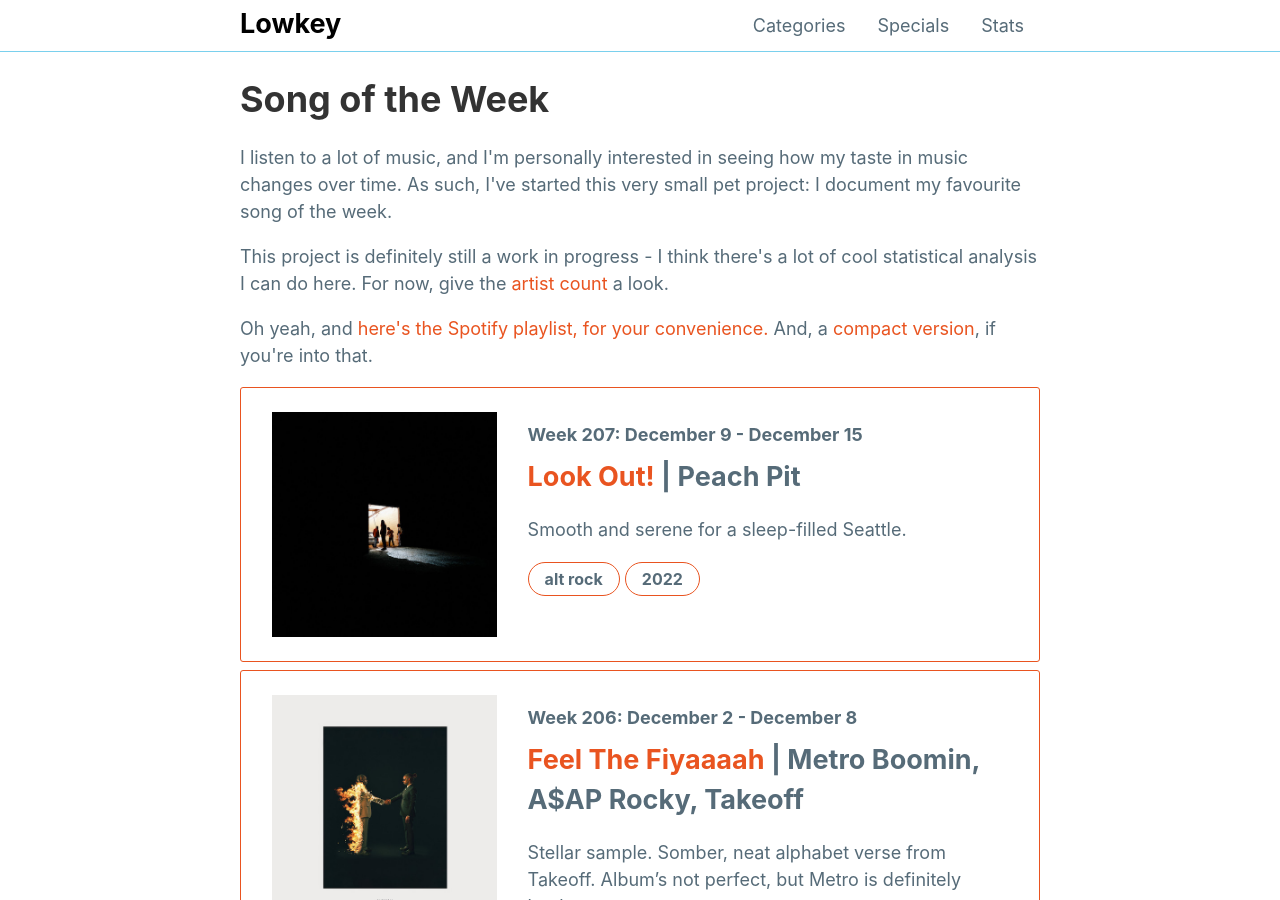
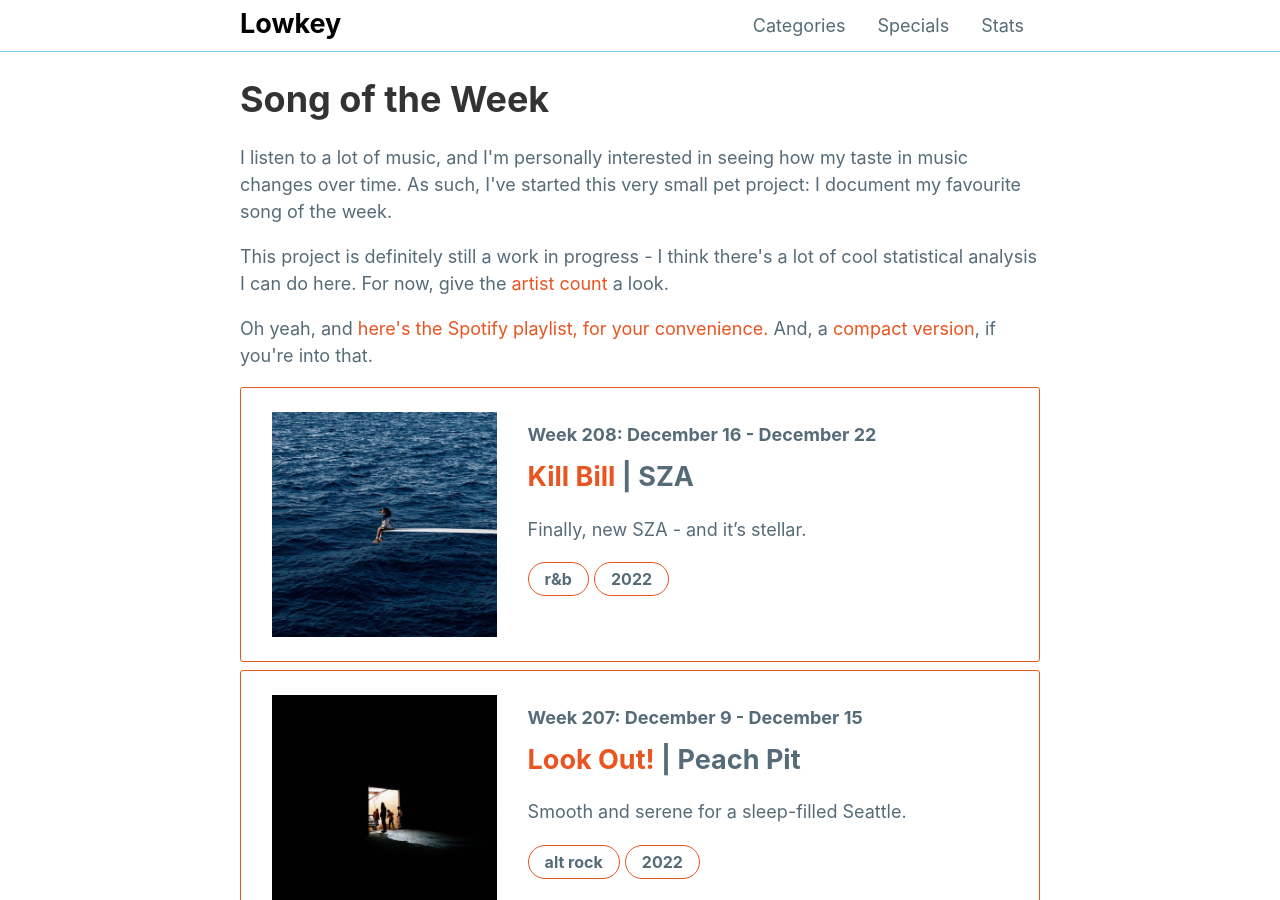
Before and after one commit to mattxwang/lowkey, a Jekyll site: the page built from stats/song-of-the-week.html, in a window 1280 px wide and 900 px high. Built offline with Jekyll 4.4.1, drawn with Linux system fonts in a browser that asks for light colours; comment, search, counter and statistics services are not loaded.

Commit message:
kill bill

```diff
--- a/_data/sotw.yml
+++ b/_data/sotw.yml
@@ -2343,3 +2343,13 @@ week207:
   genre: "alt rock"
   year: 2022
   blurb: Smooth and serene for a sleep-filled Seattle.
+week208:
+  week: "Week 208: December 16 - December 22"
+  title: "Kill Bill"
+  artists:
+  - "SZA"
+  album: "SOS"
+  album_art: "sos.jpg"
+  genre: "r&b"
+  year: 2022
+  blurb: Finally, new SZA - and it's stellar.
```
Also changed, not shown: img/albums/sos.jpg (added).
